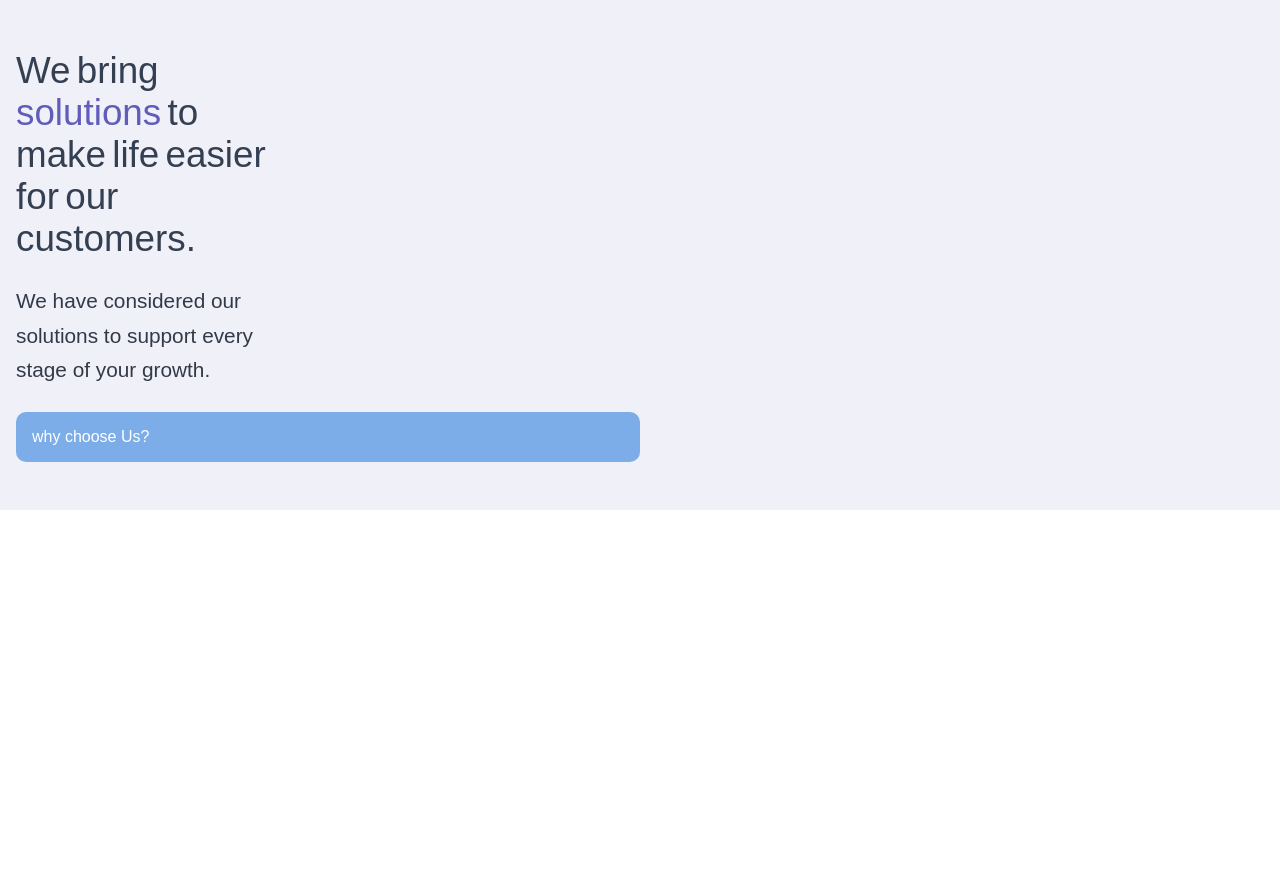
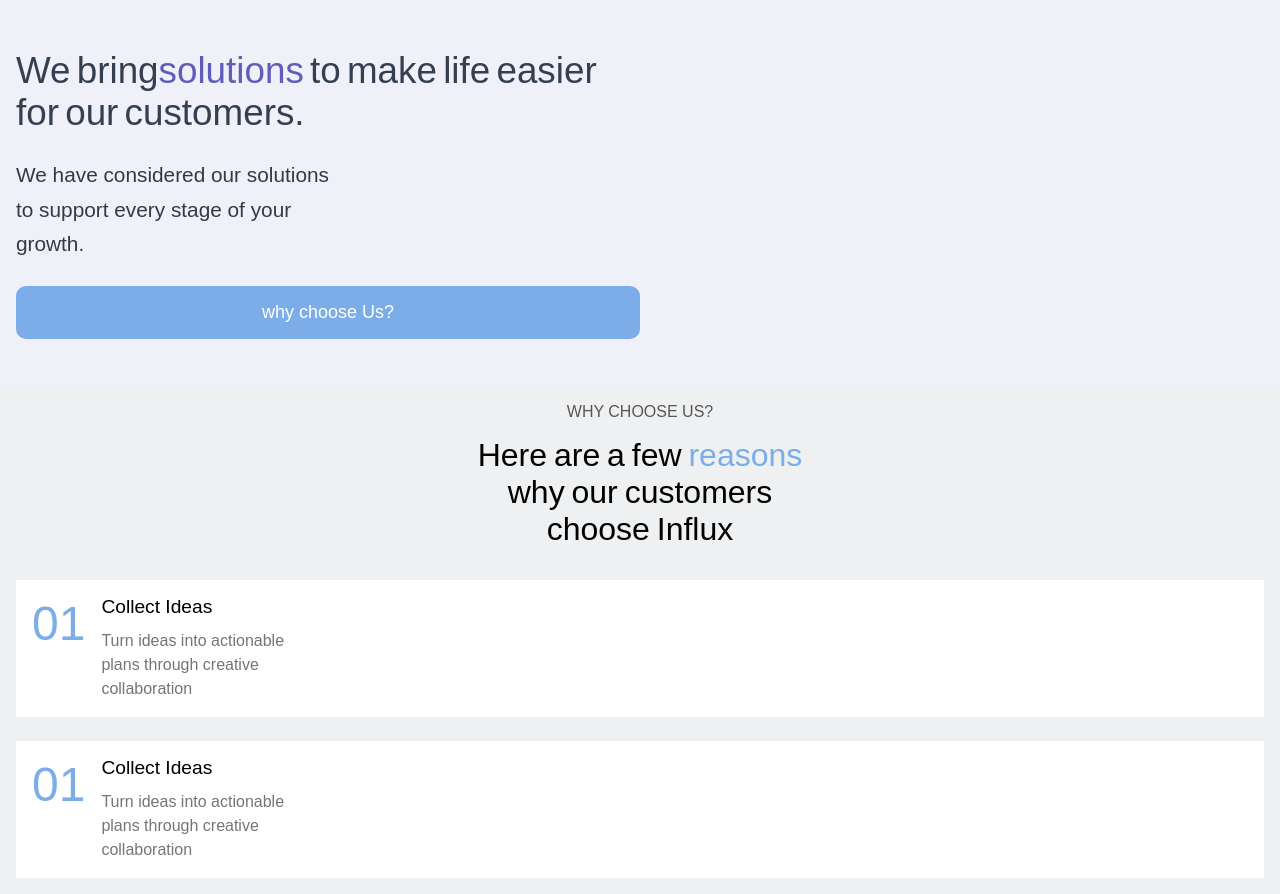
Before and after one commit to sdSAHABUDDIN/UI-UX, a plain HTML site: page 3.Business Landing page/index.html in a window 1280 px wide. Shown: the part 980-1874 px from the top of the page. Before the commit the page ends 1490 px from the top, so only its background shows below. Drawn offline with Linux system fonts and the light colour scheme.

Commit message:
"view 2 completed"

```diff
--- a/3.Business Landing page/index.html
+++ b/3.Business Landing page/index.html
@@ -18,8 +18,8 @@
         </div>
         <div class="sub-container2">
           <div class="box">
-            <h1 class="we">We bring <br> <span class="sol">solutions</span> to <br>make life easier <br> for our <br>customers.</h1>
-          <p class="have">We have considered our <br>solutions to support every <br>stage of your growth.</p>
+            <h1 class="we">We bring<span class="sol">solutions</span> to make life easier <br> for our customers.</h1>
+          <p class="have">We have considered our solutions <br>to support every stage of your<br> growth.</p>
 
           <div class="button">why choose Us?</div>
           </div>
@@ -28,6 +28,35 @@
 
       </div>
     </section>
+    <section class="view2">
+      <div class="container">
+        <div class="sub-container1">
+          <p class="why">WHY CHOOSE US?</p>
+          <h1 class="here">Here are a few <span class="rea">reasons </span> <br> why our customers <br> choose Influx</h1>
+        </div>
+        <div class="sub-container2">
+          <div class="content">
+            <div class="child1">
+              <p>01</p>
+            </div>
+            <div class="child2">
+              <p class="collect">Collect Ideas</p>
+              <p class="turn"> Turn ideas into actionable <br> plans through creative <br>collaboration</p>
+            </div>
+          </div>
+          <div class="content">
+            <div class="child1">
+              <p>01</p>
+            </div>
+            <div class="child2">
+              <p class="collect">Collect Ideas</p>
+              <p class="turn"> Turn ideas into actionable <br> plans through creative <br>collaboration</p>
+            </div>
+          </div>
+
+        </div>
+      </div>
+    </section>
 
   </main>
 </body>
--- a/3.Business Landing page/style.scss
+++ b/3.Business Landing page/style.scss
@@ -50,7 +50,10 @@ main{
           line-height: 3ch;
         }
         .button{
+          display: flex;
+          justify-content: center;
           align-items: center;
+          font-size: large;
           background:rgb(124 173 232) ;
           color: white;
           width: 50%;
@@ -62,3 +65,65 @@ main{
     }
   }
 }
+.view2{
+  width: 100%;
+  background: rgb(239, 240, 241);
+  .container{
+    padding: 1rem 1rem;
+    display: flex;
+    flex-direction: column;
+    gap: 2rem;
+    .sub-container1{
+      display: flex;
+      flex-direction: column;
+      align-items: center;
+      justify-content: center;
+      gap: 1rem;
+      .why{
+        color: rgb(87, 86, 86);
+
+      }
+      .here{
+        font-size: 2rem;
+        font-weight: 500;
+        word-spacing: -2px;
+        text-align: center;
+        .rea{
+          color:rgb(124 173 232) ; ;
+        }
+      }
+    }
+    .sub-container2{
+      display: flex;
+      flex-direction: column;
+      gap: 1.5rem;
+      .content{
+        display: flex;
+        gap: 1rem 1rem;
+        background-color: rgb(255 255 255);
+        padding: 1rem;
+        .child1{
+          font-size: 3rem;
+          font-weight: 500;
+          color:rgb(124 173 232) ;
+        }
+        .child2{
+          display: flex;
+          flex-direction: column;
+          gap: .7rem;
+          .collect{
+
+            font-size:1.2rem ;
+            font-weight: 500;
+          }
+          .turn{
+            color:rgb(118, 117, 117) ;
+            line-height: 1.5rem;
+          }
+
+        }
+
+      }
+    }
+  }
+}
```
Also changed, not shown: 3.Business Landing page/style.css, 1 other file.
